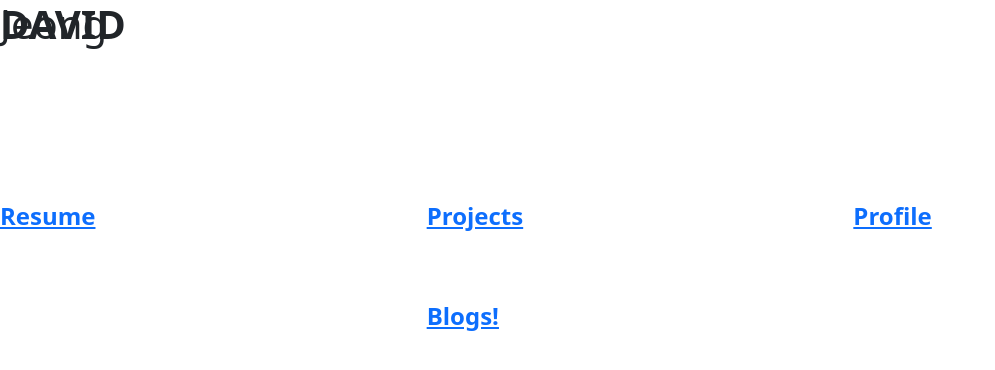
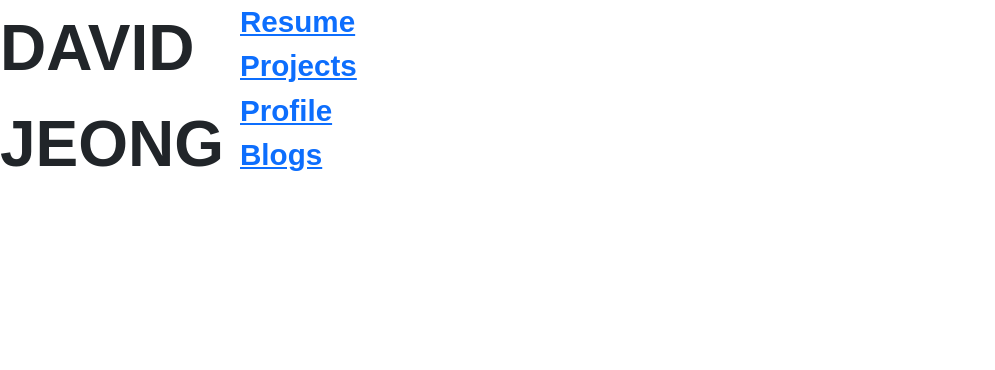
Before and after one commit to ddavidjeong/personal_website, a React (Create React App) app in the folder main/: page / in a window 1280 px wide. Shown: the top 370 px of the page, without its empty margins (0-995 px from the left). Built offline with nearby package versions, Linux system fonts and the light colour scheme.

Commit message:
fk tailwind, refactoring to j plain css

```diff
--- a/main/src/components/LandingPage.css
+++ b/main/src/components/LandingPage.css
@@ -1,7 +1,8 @@
 .wrapper {
   display: grid;
-  grid-template-columns: repeat(3, 1fr);
+  grid-template-columns: repeat(3, 15em);
   grid-auto-rows: 100px;
+  font-family: Arial, Helvetica, sans-serif;
 }
 
 .box1 {
@@ -11,15 +12,46 @@
   grid-row-end: 3;
 }
 
-.box1.5 {
+.box2 {
   grid-column-start: 1;
   grid-column-end: 4;
+  grid-row-start: 3;
+  grid-row-end: 5;
+}
+
+.box1,
+.box2 {
+  font-size: 4rem;
+  font-weight: 900;
+}
+
+.box3 {
+  grid-column-start: 2;
   grid-row-start: 1;
+  grid-row-end: 2;
+}
+
+.box4 {
+  grid-column-start: 2;
+  grid-row-start: 2;
   grid-row-end: 3;
 }
 
-.box2 {
-  grid-column-start: 1;
+.box5 {
+  grid-column-start: 2;
   grid-row-start: 3;
+  grid-row-end: 4;
+}
+
+.box6 {
+  grid-column-start: 2;
+  grid-row-start: 4;
   grid-row-end: 5;
 }
+.box3,
+.box4,
+.box5,
+.box6 {
+  font-size: 1.85rem;
+  font-weight: 900;
+}
--- a/main/src/components/LandingPage.js
+++ b/main/src/components/LandingPage.js
@@ -5,103 +5,43 @@ import "./LandingPage.css"; // Import custom styles
 
 function LandingPage() {
   return (
-    <div class="wrapper">
-      <div class="box1">
-        <h1 className="font-bold uppercase mb-8">David</h1>
+    <div className="wrapper animate__animated animate__fadeIn">
+      <div className="name">
+        <div className="box1">
+          <div>DAVID</div>
+        </div>
+
+        <div className="box2">
+          <div>JEONG</div>
+        </div>
       </div>
 
-      <div class="box1">
-        <h1>Jeong</h1>
-      </div>
+      <div className="pages">
+        <div class="box3">
+          <div>
+            <Link to="/resume">Resume</Link>
+          </div>
+        </div>
 
-      <div class="box2">
-        <h2 className="text-2xl font-bold animate__animated animate__fadeInLeft">
-          <Link
-            to="/resume"
-            className="hover:text-blue-500 transition-colors duration-300"
-          >
-            Resume
-          </Link>
-        </h2>
-      </div>
+        <div className="box4">
+          <div>
+            <Link to="/projects">Projects</Link>
+          </div>
+        </div>
 
-      <div class="box3">
-        <h2 className="text-2xl font-bold animate__animated animate__fadeInRight">
-          <Link
-            to="/projects"
-            className="hover:text-blue-500 transition-colors duration-300"
-          >
-            Projects
-          </Link>
-        </h2>
-      </div>
+        <div className="box5">
+          <div>
+            <Link to="/profile">Profile</Link>
+          </div>
+        </div>
 
-      <div class="box4">
-        <h2 className="text-2xl font-bold animate__animated animate__fadeInDown">
-          <Link
-            to="/profile"
-            className="hover:text-blue-500 transition-colors duration-300"
-          >
-            Profile
-          </Link>
-        </h2>
-      </div>
-
-      <div class="box5">
-        <h2 className="text-2xl font-bold animate__animated animate__fadeInUp">
-          <Link
-            to="/blogs"
-            className="hover:text-blue-500 transition-colors duration-300"
-          >
-            Blogs!
-          </Link>
-        </h2>
+        <div className="box6">
+          <div>
+            <Link to="/blogs">Blogs</Link>
+          </div>
+        </div>
       </div>
     </div>
-
-    // <div className="bg-black text-white h-screen flex items-center justify-center">
-    //   <div className="container mx-auto">
-    //     <div className="flex flex-col items-center justify-center h-full">
-    //       <h1 className="text-6xl font-bold uppercase mb-8 animate__animated animate__fadeIn">
-    //         David Jeong
-    //       </h1>
-    //       <div className="grid grid-cols-1 sm:grid-cols-2 lg:grid-cols-4 gap-8 text-center">
-    //         <h2 className="text-2xl font-bold animate__animated animate__fadeInLeft">
-    //           <Link
-    //             to="/resume"
-    //             className="hover:text-blue-500 transition-colors duration-300"
-    //           >
-    //             Resume
-    //           </Link>
-    //         </h2>
-    //         <h2 className="text-2xl font-bold animate__animated animate__fadeInRight">
-    //           <Link
-    //             to="/projects"
-    //             className="hover:text-blue-500 transition-colors duration-300"
-    //           >
-    //             Projects
-    //           </Link>
-    //         </h2>
-    //         <h2 className="text-2xl font-bold animate__animated animate__fadeInDown">
-    //           <Link
-    //             to="/profile"
-    //             className="hover:text-blue-500 transition-colors duration-300"
-    //           >
-    //             Profile
-    //           </Link>
-    //         </h2>
-    //         <h2 className="text-2xl font-bold animate__animated animate__fadeInUp">
-    //           <Link
-    //             to="/blogs"
-    //             className="hover:text-blue-500 transition-colors duration-300"
-    //           >
-    //             Blogs
-    //           </Link>
-    //         </h2>
-    //       </div>
-    //     </div>
-    //   </div>
-    // </div>
   );
 }
 
```
